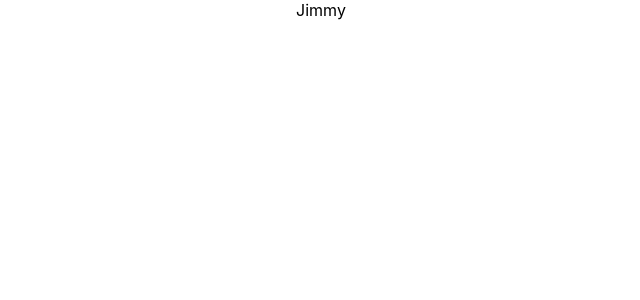
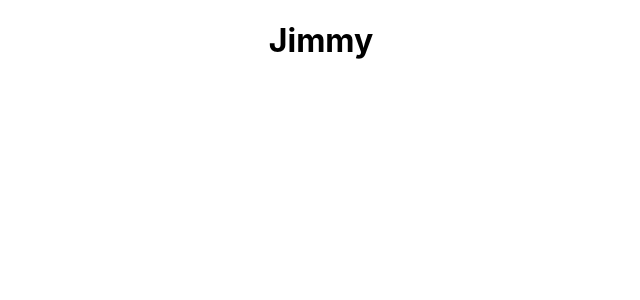
Before and after one commit to uromaj/cinema-app, a React (Create React App) app: page / in a window 1280 px wide. Shown: the top 300 px of the page, without its empty margins (319-959 px from the left). Built offline with nearby package versions, Linux system fonts and the light colour scheme.

Commit message:
prettier

```diff
--- a/src/App.js
+++ b/src/App.js
@@ -6,7 +6,8 @@ import store from './redux/store.';
 const App = () => {
   return (
     <Provider store={store}>
-      <div className="app">Jimmy
+      <div className="app">
+        <h1>Jimmy</h1>
       </div>
     </Provider>
   );
```
